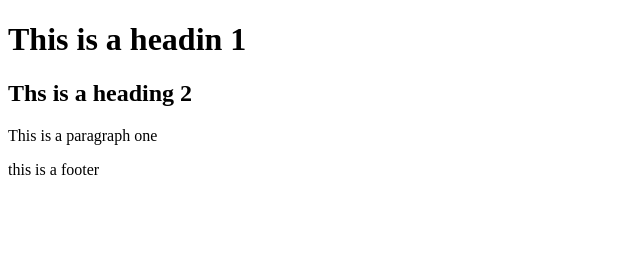
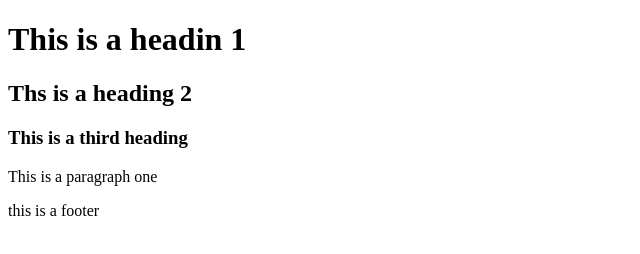
Before and after one commit to gedme/git-test, a website: page index.html in a window 1280 px wide. Shown: the whole page, without its empty margins (0-640 px from the left). Drawn offline with Linux system fonts and the light colour scheme.

Commit message:
second commit

```diff
--- a/index.html
+++ b/index.html
@@ -4,9 +4,11 @@
     <body>
         <h1>This is a headin 1</h1>
         <h2>Ths is a heading 2</h2>
+        <h3>This is a third heading</h3>
         <p>
             This is a paragraph one
         </p>
-                <footer>this is a footer</footer>
+        <footer>this is a footer</footer>
     </body>
+
 </html>
```
Also changed, not shown: package.json (added, +24 -0 lines), 2 other files.
